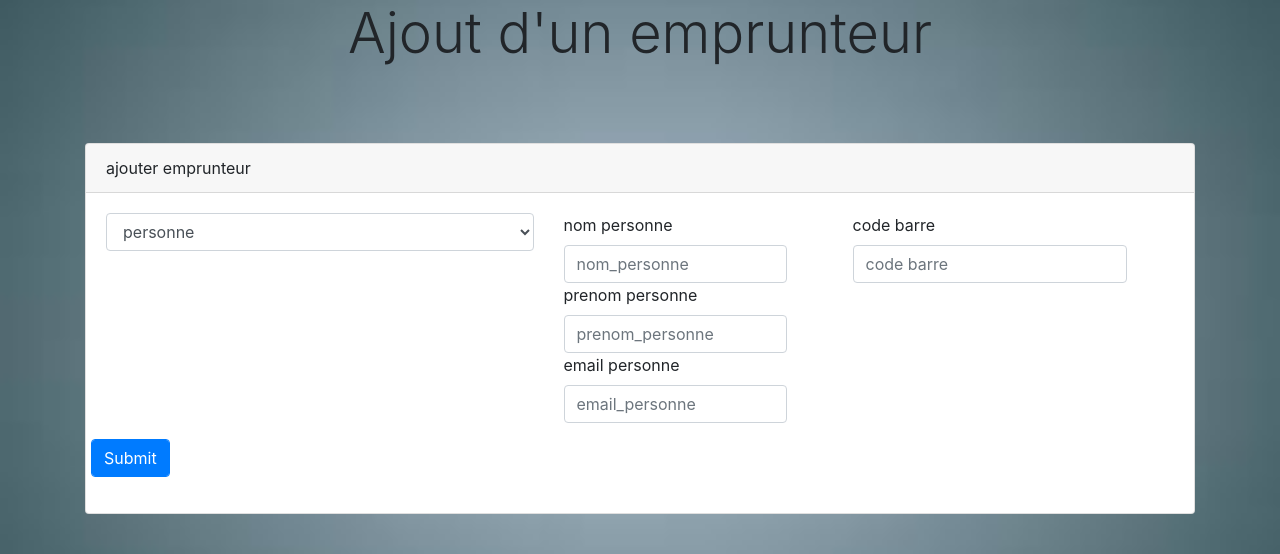
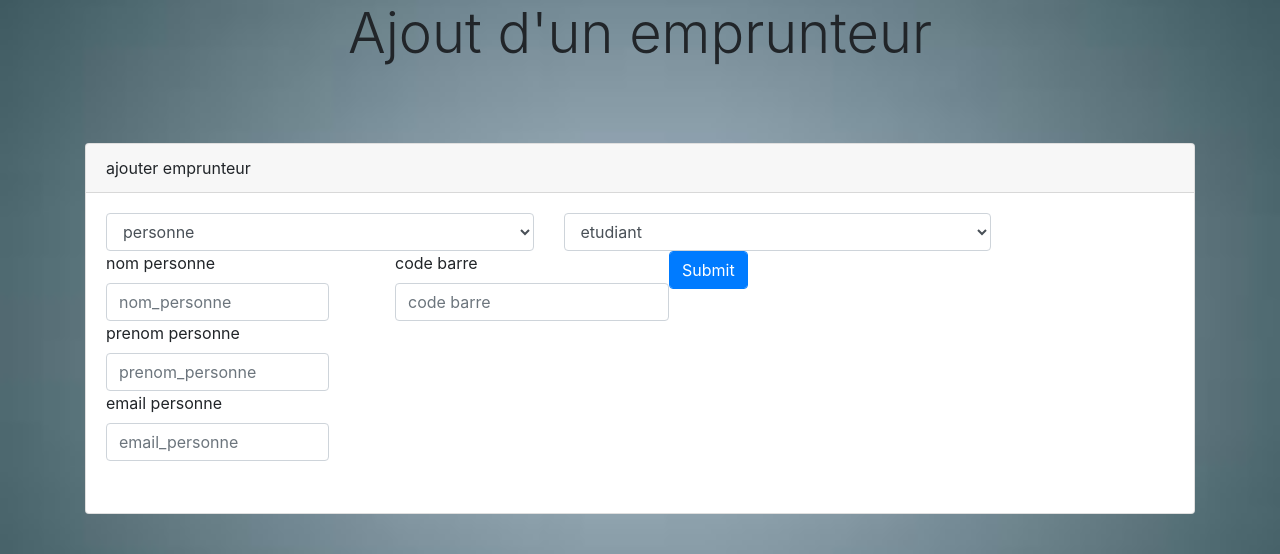
Before and after one commit to me98h/inventaire-1, a PHP site: page /views/viewAjoutEm.php in a window 1280 px wide. Shown: the part 137-691 px from the top of the page. Run offline with PHP 8.4, Linux system fonts and the light colour scheme; some libraries are stand-ins or nearby versions.

Commit message:
Add files via upload

```diff
--- a/views/viewAjoutEm.php
+++ b/views/viewAjoutEm.php
@@ -113,6 +113,12 @@
                             <option value="groupe">groupe</option>
                         </select>
               </div>
+              <div class="col-5">
+                        <select class="form-control" name="est" id ="est">
+                            <option value="etudiant">etudiant</option>
+                            <option value="prof">enseignant</option>
+                        </select>
+              </div>
               <div class="form-group" id="personne">
                             <div class="col-10"  id="nom_personne">
                                     <label for="nom_personne"> nom personne</label>
@@ -186,8 +192,12 @@
                             </div>
 
                             <div class="col-10">
-                                <label for="encadrant">encadrant</label>
-                                <input type="text" class="form-control"  placeholder="encadrant" id="encadrant" name="encadrant">
+                                <label for="encadrant">nom encadrant</label>
+                                <input type="text" class="form-control"  placeholder="nom_encadrant" id="encadrant" name="nom_encadrant">
+                            </div>
+                            <div class="col-10">
+                                <label for="encadrant"> prenom encadrant</label>
+                                <input type="text" class="form-control"  placeholder="prenom_encadrant" id="encadrant" name="prenom_encadrant">
                             </div>
               </div>
 
```
